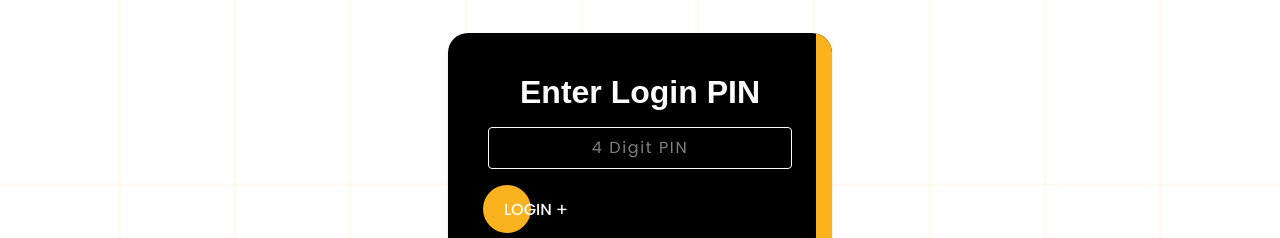
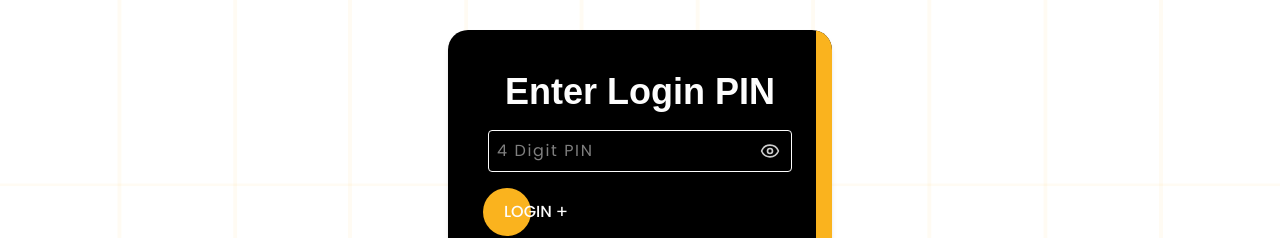
Before and after one commit to bbinnovate/Prediction, a Next.js app: page /login in a window 1280 px wide. Shown: the part 265-503 px from the top of the page. Built offline with nearby package versions, Linux system fonts and the light colour scheme; no server answers.

Commit message:
login page ui bit changed

```diff
--- a/src/app/components/Login.tsx
+++ b/src/app/components/Login.tsx
@@ -4,6 +4,7 @@ import { useState } from "react"
 import { db } from "@/lib/firebase"
 import { doc, getDoc } from "firebase/firestore"
 import { useRouter } from "next/navigation"
+import { Eye, EyeOff } from "lucide-react"
 import Button from "../components/Button"
 
 export default function Login(){
@@ -11,6 +12,7 @@ export default function Login(){
  const router = useRouter()
 
  const [pin,setPin] = useState("")
+ const [showPin, setShowPin] = useState(false)
  const [error,setError] = useState("")
  const [loading,setLoading] = useState(false)
 
@@ -80,22 +82,31 @@ export default function Login(){
 
    <div className="absolute -right-1 top-0 w-4 sm:w-4 md:w-5 h-full bg-[#FAB31E]"></div>
 
-   <h4 className="text-xl font-semibold white-text text-center">
+   <h3 className="text-xl font-semibold white-text text-center">
     Enter Login PIN
-   </h4>
+   </h3>
 
    {error && (
     <p className="text-red-500 text-sm text-center">{error}</p>
    )}
 
+   <div className="relative">
     <input
-    type="password"
+     type={showPin ? "text" : "password"}
      value={pin}
      onChange={(e)=>setPin(e.target.value)}
      placeholder="4 Digit PIN"
      maxLength={4}
-    className="w-full border p-2 rounded white-text bg-black text-center tracking-widest"
+     className="w-full border p-2 rounded white-text bg-black tracking-widest pr-10"
     />
+    <button
+     type="button"
+     onClick={() => setShowPin(!showPin)}
+     className="absolute right-3 top-1/2 -translate-y-1/2 text-white opacity-80 hover:opacity-100 transition cursor-pointer"
+    >
+     {showPin ? <EyeOff size={20} /> : <Eye size={20} />}
+    </button>
+   </div>
 
    <Button
     onClick={login}
--- a/src/app/components/Signup.tsx
+++ b/src/app/components/Signup.tsx
@@ -161,9 +161,9 @@ window.dispatchEvent(new Event("pin-login"));
         >
              <div className="absolute -right-1 top-0 w-4 sm:w-4 md:w-5 h-full bg-[#FAB31E]"></div>
 
-          <h2 className="text-xl font-semibold text-white text-center">
+          <h3 className="text-xl font-semibold text-white text-center">
             Signup
-          </h2>
+          </h3>
 
           {error && <p className="text-red-500 text-sm text-center">{error}</p>}
 
```
Lines whose indentation alone changed are shown as unchanged.
